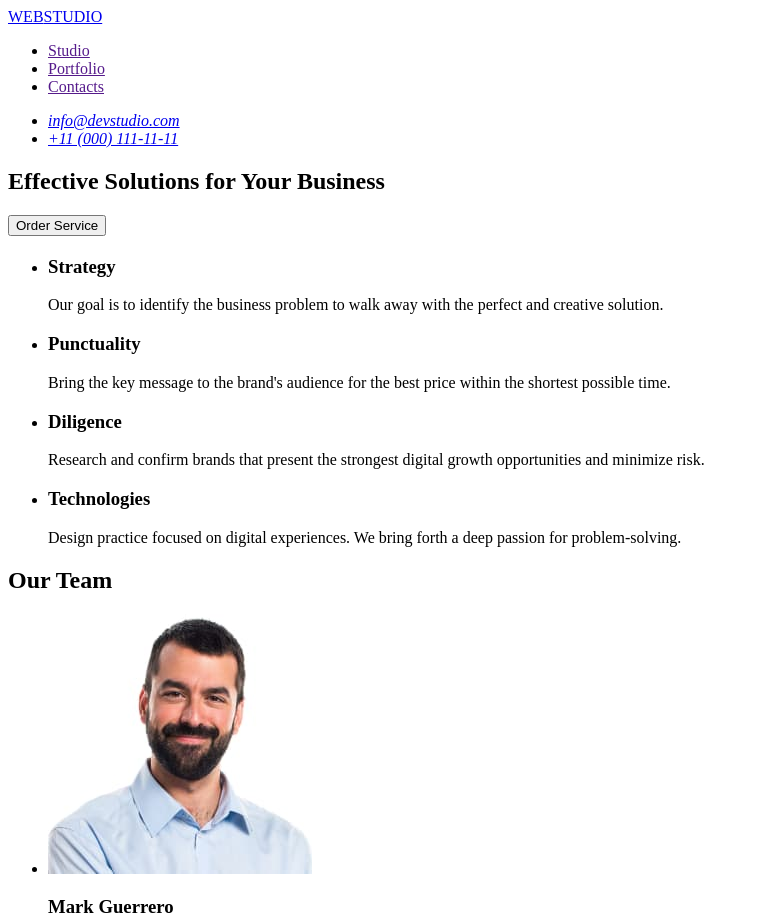
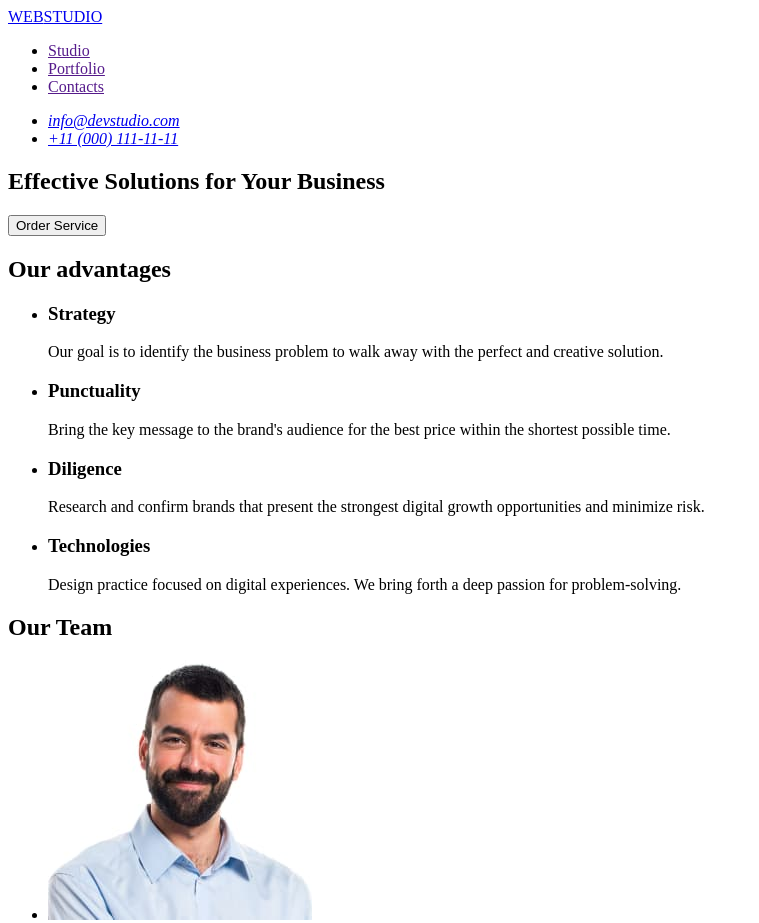
Before and after one commit to OlenaKononenko23/goit-markup-hw-01, a plain HTML site: page index.html in a window 1280 px wide. Shown: the top 923 px of the page, without its empty margins (0-759 px from the left). Drawn offline with Linux system fonts and the light colour scheme.

Commit message:
корекція index.html

```diff
--- a/index.html
+++ b/index.html
@@ -43,7 +43,7 @@
         </section>
 
         <section>
-            <h2></h2>
+            <h2>Our advantages</h2>
             <ul>
                 <li>
                     <h3>Strategy</h3>
```
